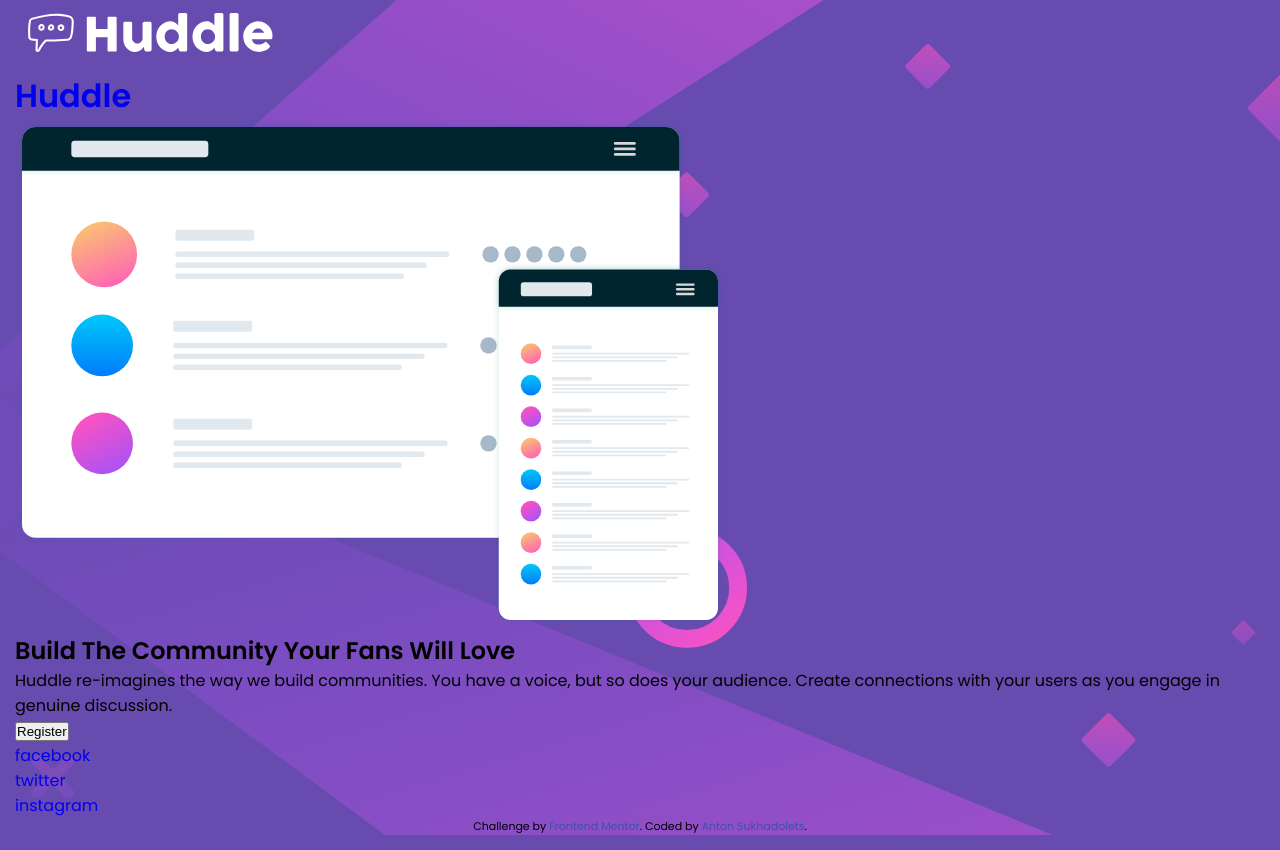
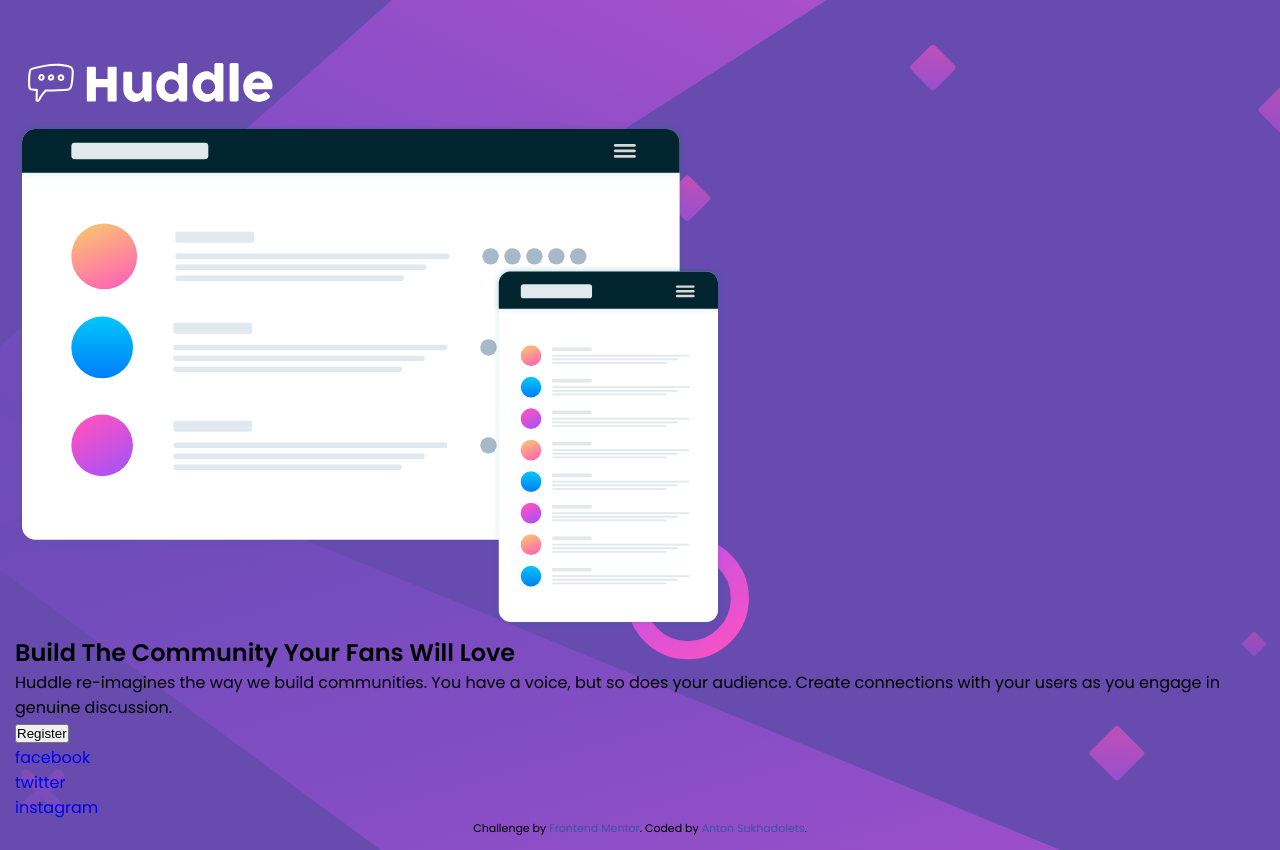
Before and after one commit to SuhodolecA/huddle-landing-page-with-single-introductory-section, a plain HTML site: page index.html in a window 1280 px wide. Drawn offline with Linux system fonts and the light colour scheme.

Commit message:
feat: add huddle-header section styles

```diff
--- a/index.html
+++ b/index.html
@@ -31,17 +31,13 @@
   <div class="huddle">
     <header class="huddle-header">
       <div class="huddle-container">
-        <div class="huddle-header__logo">
-          <img src="images/logo.svg" alt="typing message" class="huddle-header__logo-img">
-          <h1 class="huddle-header__logo-title">
-            <a class="huddle-header__logo-title__text" href="#">Huddle</a>
-          </h1>
-        </div>
+          <a class="huddle-header__logo" href="#"><img src="images/logo.svg" alt="typing message" class="huddle-header__logo-img" /></a>
+          <h1 class="huddle-header__title">Huddle</h1>
       </div>
     </header>
     <main class="huddle-main">
       <div class="huddle-container">
-        <img src="images/illustration-mockups.svg" alt="design chat" class="huddle-main__img">
+        <img src="images/illustration-mockups.svg" alt="design chat" class="huddle-main__img" />
         <article class="huddle-main__article">
           <h2 class="huddle-main__article-title">Build The Community Your Fans Will Love</h2>
           <p class="huddle-main__article-text">
--- a/styles/styles.scss
+++ b/styles/styles.scss
@@ -20,6 +20,10 @@ body {
     background: $violet url('/images/bg-desktop.svg') no-repeat center center / cover;
 }
 
+.huddle {
+    height: 100vh;
+}
+
 .huddle-container {
     max-width: 1315px;
     margin: 0 auto;
@@ -34,4 +38,20 @@ a {
     display: inline-block;
     text-decoration: none;
 }
+
 // === / common styles ===
+
+// === huddle-header ===
+.huddle-header {
+    margin-top: 50px;
+    position: relative;
+
+    &__title {
+        position: absolute;
+        top: 0;
+        left: 0;
+        color: hsla(100, 100%, 100%, 0);
+        user-select: none;
+    }
+}
+// === / huddle-header ===
```
Also changed, not shown: styles/styles.css, 1 other file.
